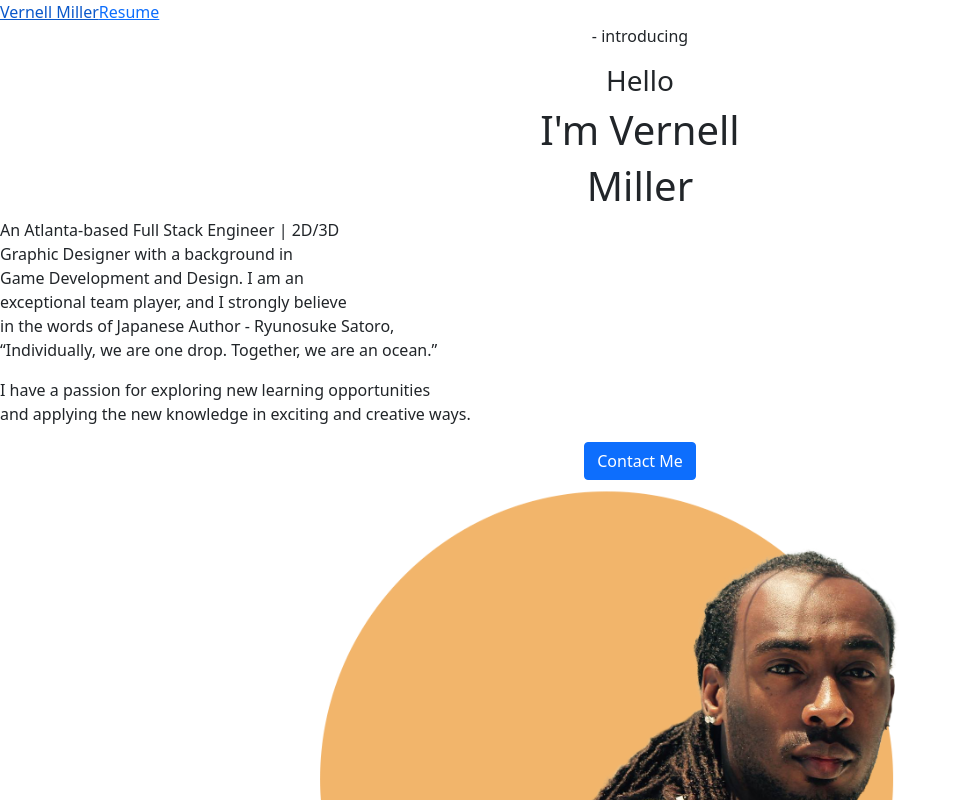
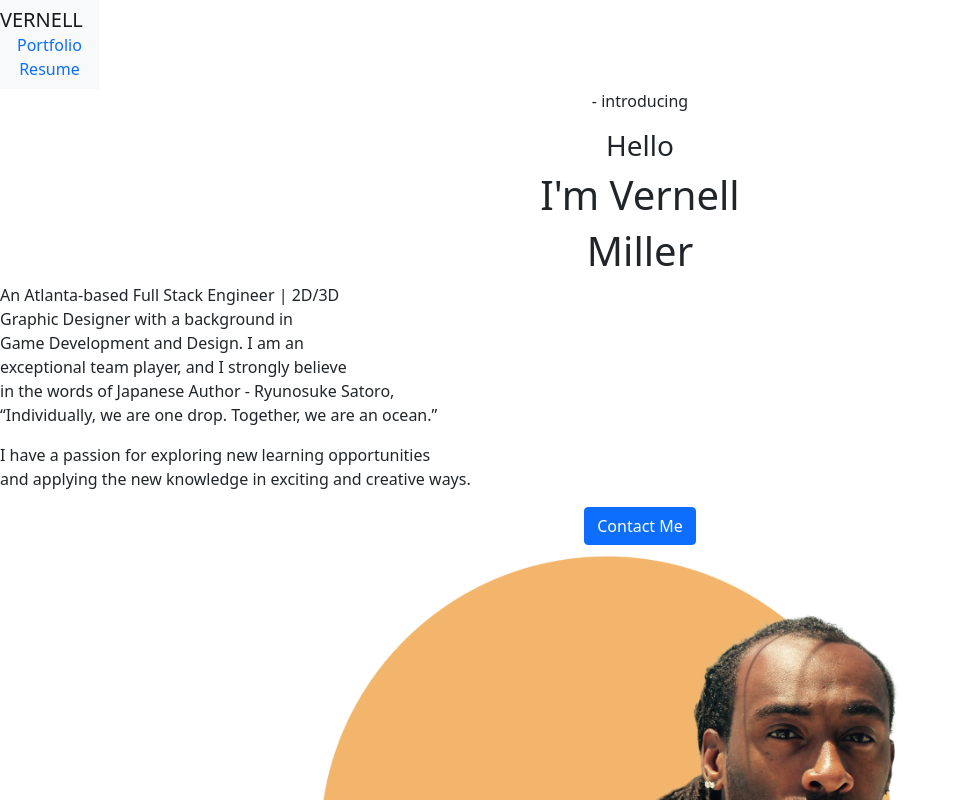
Before and after one commit to VernellMiller/react-portfolio, a React (Create React App) app: page / in a window 1280 px wide. Shown: the top 800 px of the page, without its empty margins (0-960 px from the left). Built offline with nearby package versions, Linux system fonts and the light colour scheme.

Commit message:
refactors code

```diff
--- a/src/components/Nav.js
+++ b/src/components/Nav.js
@@ -4,15 +4,25 @@ import { Link } from "react-router-dom";
 const Nav = (props) => {
     return (
         <div className="nav">
-
-            <Link to="/">
-                <div>Vernell Miller</div>
-            </Link>
-
-            <Link to="/resume">
-                <div>Resume</div>
-            </Link>
-
+            <nav class="navbar navbar-light bg-light">
+                <ul class="navbar-nav">
+                    <li class="nav-item active">
+                        <Link to="/" class="text-decoration-none">
+                            <span class="navbar-brand mb-0 h1">VERNELL</span>
+                        </Link>
+                    </li>
+                    <li>
+                        <Link to="/portfolio" class="text-decoration-none">
+                            <div>Portfolio</div>
+                        </Link>
+                    </li>
+                    <li>
+                        <Link to="/resume" class="text-decoration-none">
+                            <div>Resume</div>
+                        </Link>
+                    </li>
+                </ul>
+            </nav>
         </div>
     );
 };
```
